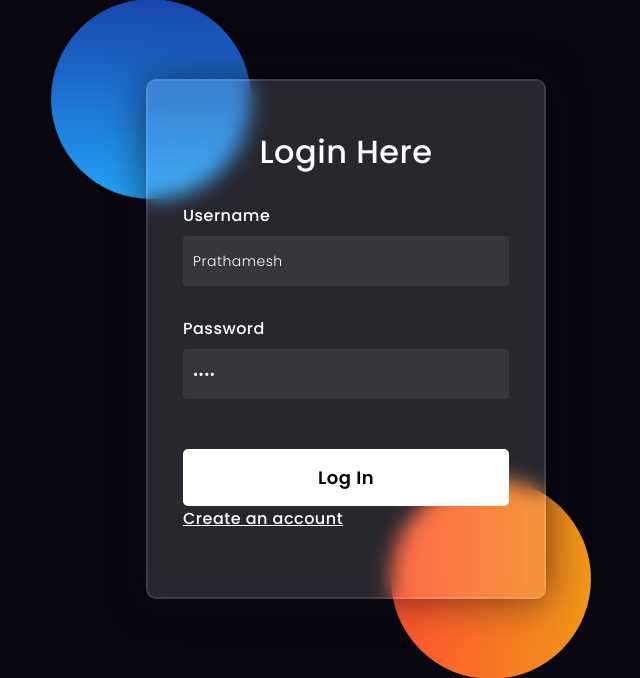
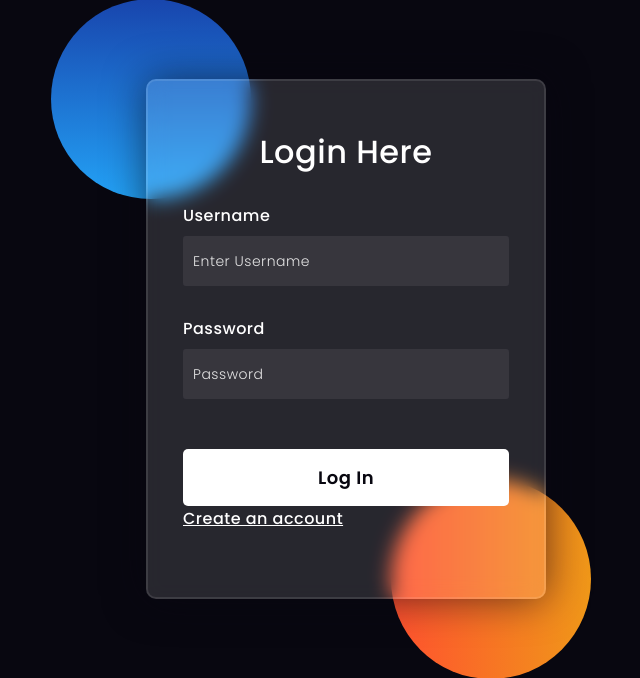
Before and after one commit to Prathamesh5500/Django-Clipboard-System, a Django app: page /login/ in a window 1280 px wide. Shown: the part 61-739 px from the top of the page, without its empty margins (294-934 px from the left). Run offline with Django 3.2, Linux system fonts and the light colour scheme.

Commit message:
login.html

```diff
--- a/templates/login.html
+++ b/templates/login.html
@@ -20,10 +20,10 @@
         <h3>Login Here</h3>
         {% csrf_token %}
         <label for="username">Username</label>
-        <input type="text" placeholder="Enter Username" id="username" name="username" value="Prathamesh">
+        <input type="text" placeholder="Enter Username" id="username" name="username" >
 
         <label for="password">Password</label>
-        <input type="password" placeholder="Password" id="password" name="pass" value="1234">
+        <input type="password" placeholder="Password" id="password" name="pass" >
 
         <button type="submit">Log In</button>
         <a href="{% url 'signup' %}" >Create an account</a>
```
